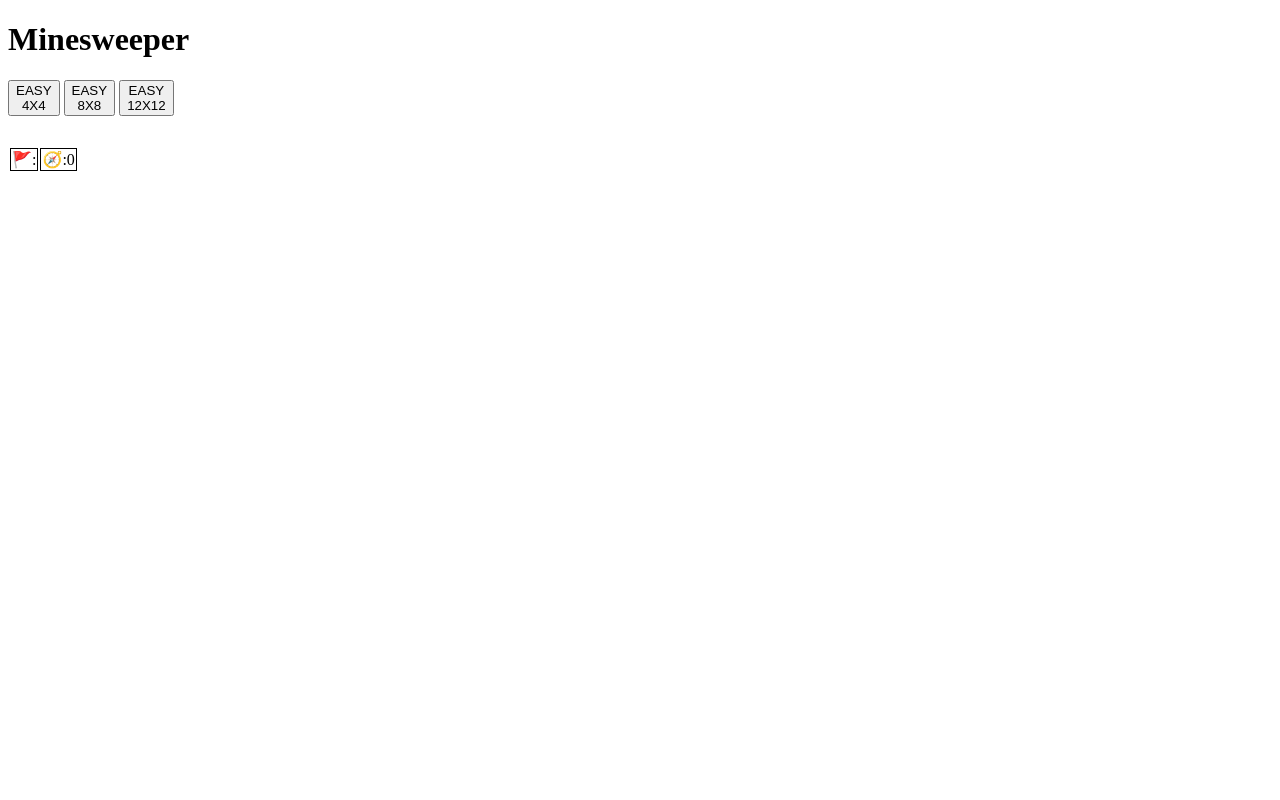
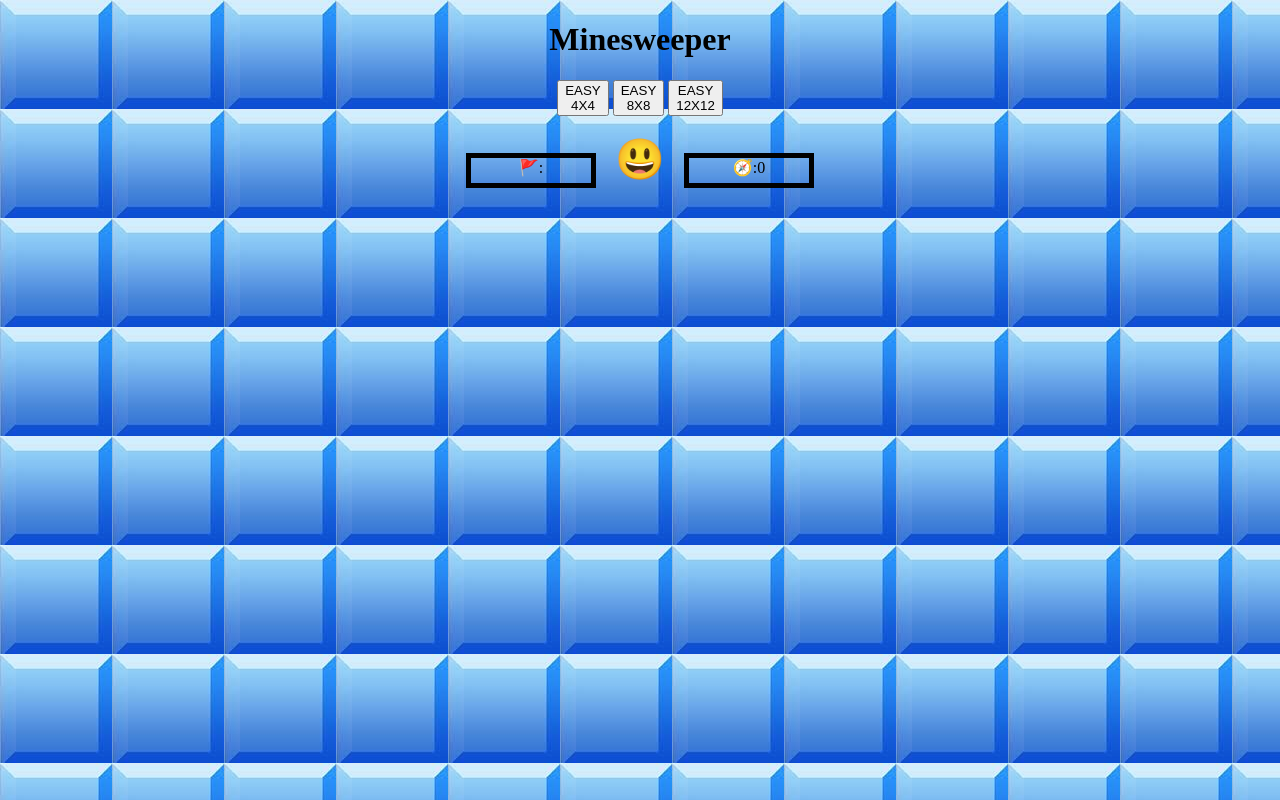
Before and after one commit to roi1219/Minesweeper, a plain HTML site: page index.html in a window 1280 px wide. Drawn offline with Linux system fonts and the light colour scheme.

Commit message:
Add files via upload

```diff
--- a/css/style.css
+++ b/css/style.css
@@ -1,29 +1,68 @@
-.levels{
-    margin-bottom: 30px;
+body {
+    text-align: center;
+    background-image: url("../img/block.jpg");
+}
+
+.levels {
+    margin-bottom: 20px;
+}
+
+.emoji{
+    font-size: 40px;
+    margin-bottom: 10px;
+    margin-left: 15px;
+    margin-right: 15px;
+    display: inline-block;
+}
+
+
+.border{
+    width: 120px;
+    height: 25px;
+    display: inline-block;
+    border: 5px solid black;
+    margin-bottom: 10px;
+}
+
+.flag {
+    left: 0px;
+}
+
+.time {}
+
+table {
+    margin-left: auto;
+    margin-right: auto;
 }
 
 .cell {
-    width: 30px;
-    height: 30px;
+    width: 35px;
+    height: 35px;
     border: 1px solid grey;
+    background-color: lightgrey;
     text-align: center;
 }
-.cell button{
+
+.cell button {
     width: 30px;
     height: 30px;
     background-color: grey;
+    transition: .4s;
+    cursor: pointer;
 }
-.cell button:hover{
+
+.cell button:hover {
     background-color: lightgrey;
 }
 
-.mine{
+.mine {
     background-color: red;
 }
 
-thead td{
-    border: 1px solid black;
-}
-.hidden{
+.hidden {
     display: none;
 }
+
+.main-container:last-child{
+    margin-top: 20px;
+}
--- a/index.html
+++ b/index.html
@@ -17,25 +17,20 @@
         <button class="medium" onclick="getSize(this)">EASY </br> 8X8 </button>
         <button class="hard" onclick="getSize(this)">EASY </br> 12X12 </button>
     </div>
+    <div class="border">
+        🚩:<span class="mines-counter"></span>
+    </div>
+    <div class="emoji">😃</div>
+    <div class="border">
+        🧭:<span class="timer">0</span>
+    </div>
     <div class="main-container">
         <table>
-            <thead>
-                <td>
-                    🚩:<span class="mines-counter"> </span>
-                </td>
-                <td>
-                    🧭:<span class="timer">0</span>
-                </td>
-
-            </thead>
-
             <tbody class="cells">
-
             </tbody>
-
         </table>
-        <button onclick="restart()" data-name="restart" class="hidden">restart</button>
     </div>
+    <button onclick="restart()" data-name="restart" class="hidden restart">restart</button>
 
 
 
--- a/js/main.js
+++ b/js/main.js
@@ -90,6 +90,10 @@ function cellClicked(elBtn) {
     if (cellContent === MINE && gLeftOrRight) {
         elBtn.classList.add('hidden');
         elTd.innerText = cellContent;
+        clearInterval(gTimeInterval);
+        gTimeInterval = null;
+        var elEmoji = document.querySelector('.emoji');
+        elEmoji.innerText = '🤯';
         gameOver(elTd);
         return;
     }
@@ -133,8 +137,6 @@ function sideOfMouse(elBtn, ev) {
 }
 function gameOver(elTd) {
     gGame.isOn = false;
-    clearInterval(gTimeInterval);
-    gTimeInterval=null;
     elTd.classList.add('mine');
     var elRstBtn = document.querySelector(`[data-name="restart"]`);
     elRstBtn.classList.remove('hidden');
@@ -142,6 +144,8 @@ function gameOver(elTd) {
 }
 
 function restart() {
+    var elEmoji = document.querySelector('.emoji');
+    elEmoji.innerText = '😃';
     var elRstBtn = document.querySelector(`[data-name="restart"]`);
     elRstBtn.classList.add('hidden');
     var elTimerSpan = document.querySelector('.timer');
```
